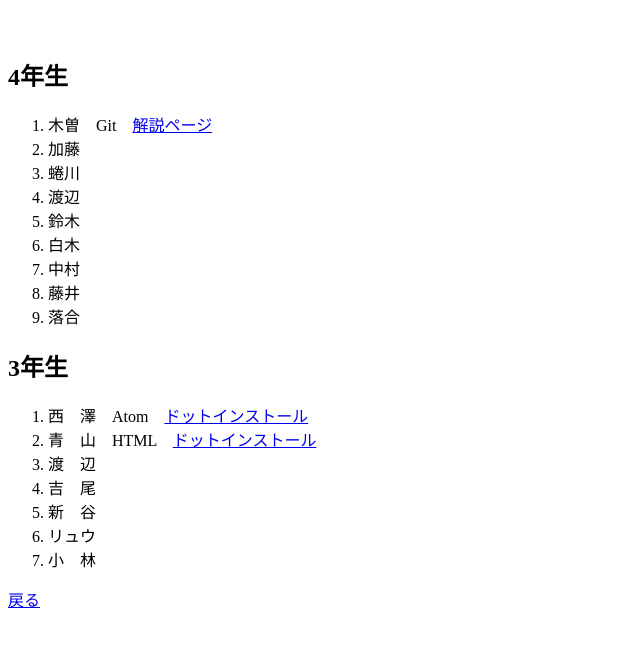
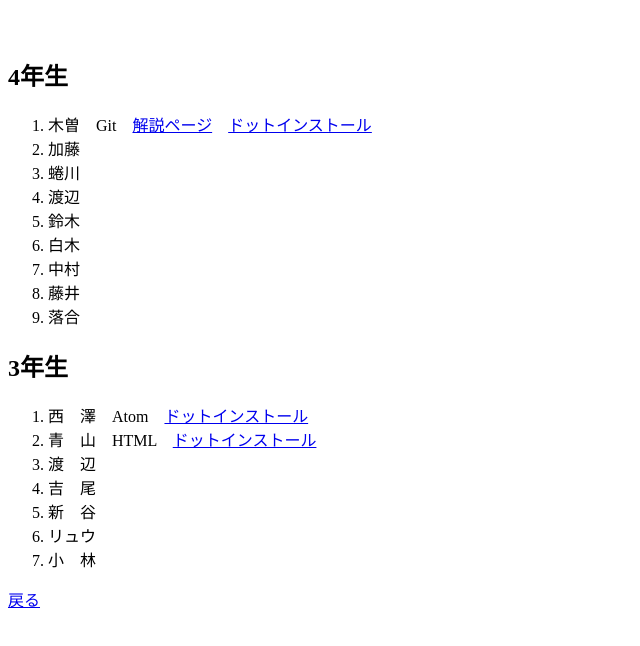
Before and after one commit to ochi-taku/ochi-taku.github.io, a plain HTML site: page zemi.html in a window 1280 px wide. Shown: the part 70-716 px from the top of the page, without its empty margins (0-640 px from the left). Drawn offline with Linux system fonts and the light colour scheme.

Commit message:
リンクの追加

```diff
--- a/zemi.html
+++ b/zemi.html
@@ -9,7 +9,7 @@
     <br>
     <h2>4年生</h2>
     <ol>
-        <li>木曽　Git　<a href="https://github.com/kkawailab/Intro2016/blob/master/members/Git%E8%A7%A3%E8%AA%AC%E7%94%A8%E3%83%95%E3%82%A9%E3%83%AB%E3%83%80/%E8%A7%A3%E8%AA%AC%E7%94%A8%E3%83%9A%E3%83%BC%E3%82%B8.md" target="_blank">解説ページ</a></li>
+        <li>木曽　Git　<a href="https://github.com/kkawailab/Intro2016/blob/master/members/Git%E8%A7%A3%E8%AA%AC%E7%94%A8%E3%83%95%E3%82%A9%E3%83%AB%E3%83%80/%E8%A7%A3%E8%AA%AC%E7%94%A8%E3%83%9A%E3%83%BC%E3%82%B8.md" target="_blank">解説ページ</a>　<a href="http://dotinstall.com/lessons/basic_git">ドットインストール</a></li>
         <li>加藤</li>
         <li>蜷川</li>
         <li>渡辺</li>
```
